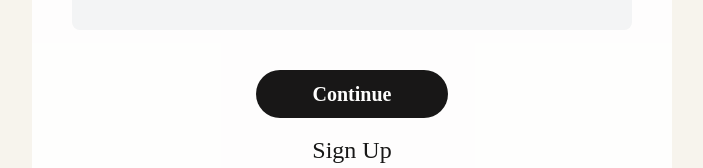
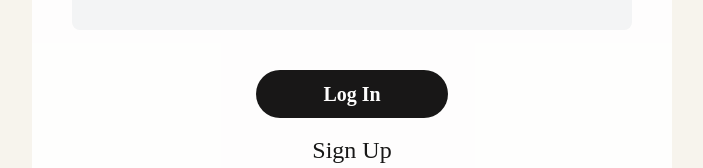
Before and after one commit to taranpreet26-singh/BlogSphere, a React (Vite) app: page /login in a window 1280 px wide. Shown: the part 466-634 px from the top of the page, without its empty margins (288-991 px from the left). Built offline with nearby package versions, Linux system fonts and the light colour scheme.

Commit message:
fix issue

```diff
--- a/src/pages/Login.tsx
+++ b/src/pages/Login.tsx
@@ -8,12 +8,14 @@ const Login: React.FC = () => {
   const navigate = useNavigate()
   const [email,setEmail] = useState("")
   const [password,setPassword]  = useState("")
+  const [status,setStatus] = useState("Log In")
 
   async function onLoginHandler() {
    try {
      if(!email || !password){
        toast.error("Following field is empty")
      }else{
+      setStatus("Please Wait......")
        const response = await axios.post('https://blogsphere-backend-qnih.onrender.com/api/v1/login',{
          email,
          password
@@ -21,6 +23,7 @@ const Login: React.FC = () => {
        if(response.data.token){
 
          toast.success(response.data.msg)
+         setStatus("Loged In")
          localStorage.setItem("token",response.data.token)
          if(localStorage.getItem("token")){
            navigate('/home')
@@ -30,7 +33,6 @@ const Login: React.FC = () => {
    } catch (error:any) {
       if(error.response.status === 402){
         toast.error(error.response.data.msg + " or " + "You're not Registered")
-
       }
    }
   }
@@ -60,7 +62,7 @@ const Login: React.FC = () => {
           }}/>
         </div>
         <div className='mt-10'>
-          <button className='bg-black text-white cursor-pointer rounded-full h-12 text-xl font-semibold w-[12rem] ' onClick={onLoginHandler}>Continue</button>
+          <button className='bg-black text-white cursor-pointer rounded-full h-12 text-xl font-semibold w-[12rem] ' onClick={onLoginHandler}>{status}</button>
         </div>
         <div className='mt-4 text-2xl hover:text-green-500 cursor-pointer' onClick={()=>{
                   navigate('/signup')
--- a/src/pages/Singup.tsx
+++ b/src/pages/Singup.tsx
@@ -10,13 +10,15 @@ const Singup:React.FC = () => {
   const [firstName,setFirstName] = useState("")
   const [lastName,setLastName] = useState("")
   const [password,setPassword] = useState("")
+  const [status,setStatus] = useState("Sign Up")
+  async function onSignUp(){
 
-  async function onSignUp(){
    try {
      if(!email || !firstName || !lastName || !password ){
        toast.error("Enter the all field")
        return
       }else{
+        setStatus("Creating.....")
           const response = await axios.post('https://blogsphere-backend-qnih.onrender.com/api/v1/signup',{
           email,
           firstName,
@@ -24,6 +26,7 @@ const Singup:React.FC = () => {
           password
         })
        toast.success(response.data.msg)
+       setStatus("You're Signed Up")
        navigate('/login')
       }
 
@@ -72,7 +75,7 @@ const Singup:React.FC = () => {
           }}  name="password" className='bg-gray-100 rounded-lg h-10 p-2 px-4'  id="password"  />
         </div>
         <div className='mt-10'>
-          <button className='bg-black text-white cursor-pointer rounded-full h-12 text-xl font-semibold w-[12rem] ' onClick={onSignUp}>Continue</button>
+          <button className='bg-black text-white cursor-pointer rounded-full h-12 text-xl font-semibold w-[12rem] ' onClick={onSignUp}>{status}</button>
         </div>
       </div>
       <Toaster position="top-center"  />
```
